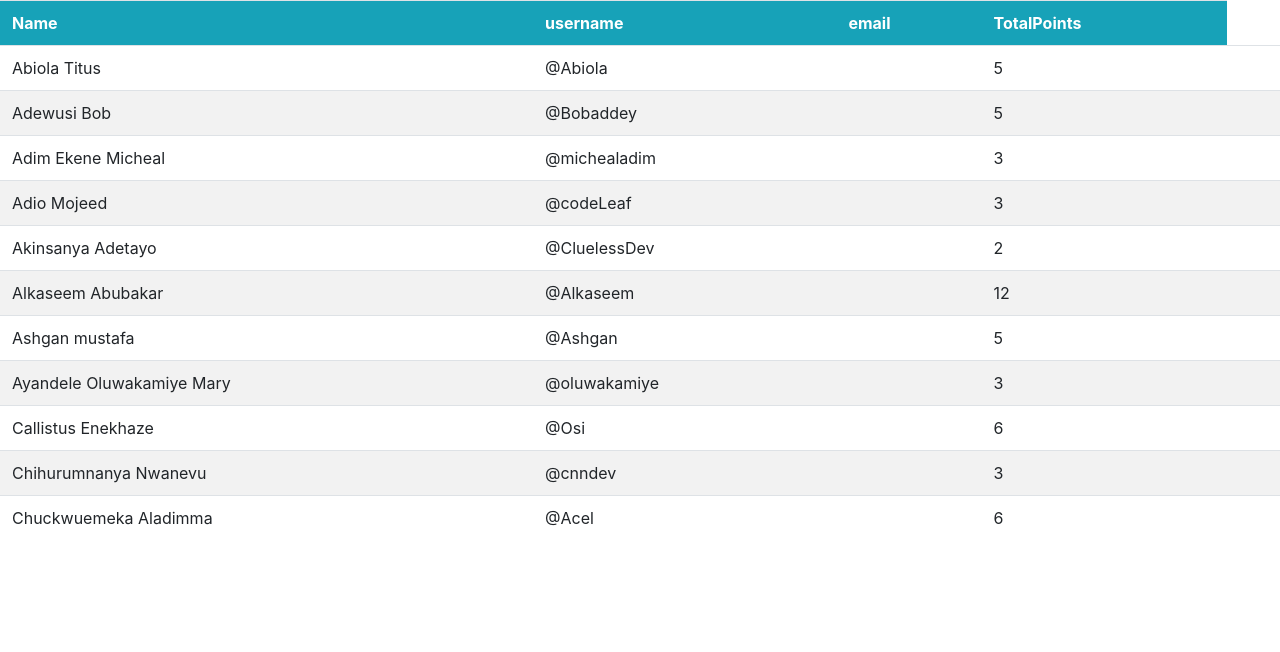
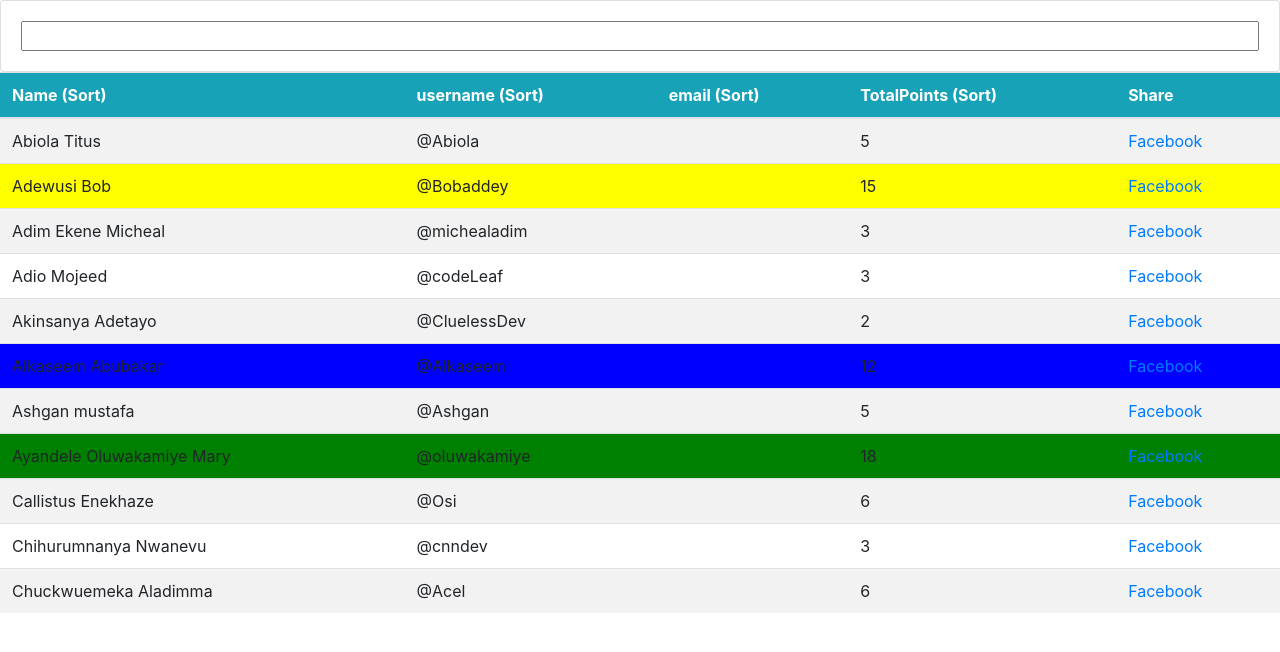
Before and after one commit to Kosiso29/Leaderboard, a plain HTML site: page Index.html in a window 1280 px wide. Drawn offline with nearby package versions, Linux system fonts and the light colour scheme.

Commit message:
Final coding

```diff
--- a/Index.html
+++ b/Index.html
@@ -6,63 +6,176 @@
     th{
         color:#fff;
             }
+    .cursorState{
+      cursor: pointer;
+    }
+    .greenBack{
+      background: green;
+    }
+    .yellowBack{
+      background: yellow;
+    }
+    .blueBack{
+      background: blue;
+    }
 </style>
+
+<div class="row">
+  <div class="col">
+    <div class="card card-body">
+      <input id="search-input" type="text" class="form-contol">
+
+    </div>
+
+  </div>
+
+</div>
 
 
 <table class="table table-striped">
     <tr  class="bg-info">
-        <th>Name</th>
-        <th>username</th>
-        <th>email</th>
-        <th>TotalPoints</th>
+        <th class="cursorState" data-column="name" data-order="desc">Name (Sort) </th>
+        <th class="cursorState" data-column="username" data-order="desc">username (Sort) </th>
+        <th class="cursorState" data-column="email" data-order="desc">email (Sort) </th>
+        <th class="cursorState" data-column="TotalPoints" data-order="desc">TotalPoints (Sort) </th>
+        <th class="cursorState">Share</th>
     </tr>
 
-    <!--tbody id="myTable">
+    <tbody id="myTable">
 
-    </tbody-->
+    </tbody>
 </table>
 
 <script>
+  var myArray = [];
   $(document).ready(function(){
     $.ajax({
       url:"data.json",
       dataType:"json",
       success:function(data){
-        $(data.users).each(function(index,value){
-          var record="<tr><td>"+value.name+"</td><td>"+
+
+          /*var record="<tr><td>"+value.name+"</td><td>"+
             value.username+"</td><td>"+value.email+"</td><td>"+value.TotalPoints+"</td><td>";
-              $("table").append(record);
-        });
+              $("table").append(record);*/
+              myArray = data.users
+              buildTable(myArray)
+              console.log(myArray)
+
       }
     })
-  })
-	/*var myArray = [
-	    {'name':'Michael', 'username':'30', 'email': 'kafoenyi@yahoo.com', 'TotalPoints':'11/10/1989'},
-	    {'name':'Michael', 'username':'30', 'email': 'kafoenyi@yahoo.com', 'TotalPoints':'11/10/1989'},
-	    {'name':'Michael', 'username':'30', 'email': 'kafoenyi@yahoo.com', 'TotalPoints':'11/10/1989'},
-	    {'name':'Michael', 'username':'30', 'email': 'kafoenyi@yahoo.com', 'TotalPoints':'11/10/1989'},
-	    {'name':'Michael', 'username':'30', 'email': 'kafoenyi@yahoo.com', 'TotalPoints':'11/10/1989'},
-	    {'name':'Michael', 'username':'30', 'email': 'kafoenyi@yahoo.com', 'TotalPoints':'11/10/1989'},
-	]
+  });
 
+
+  $('th').on('click', function(){
+    var column = $(this).data('column')
+    var order = $(this).data('order')
+    var text = $(this).html()
+    text = text.substring(0, text.length - 1)
+
+    if(order == 'desc'){
+      $(this).data('order', "asc")
+      myArray = myArray.sort((a,b) => a[column] > b[column] ? 1 : -1)
+      text += '&#9660'
+    }
+    else {
+      $(this).data('order', "desc")
+      myArray = myArray.sort((a,b) => a[column] < b[column] ? 1 : -1)
+      text += '&#9650'
+    }
+    $(this).html(text)
     buildTable(myArray)
+  });
 
+	/*$.ajax({
+		method:'GET',
+		url:'data.json',
+    dataType:'json',
+		success:function(response){
+			myArray = response.data
+			buildTable(myArray)
+			console.log(myArray)
+		}
+	})*/
 
 
 	function buildTable(data){
 		var table = document.getElementById('myTable')
+    table.innerHTML = ''
+    var test = 0;
+    for (var i = 0; i< data.length; i++) {
+      if(data[i].TotalPoints > test){
+        test = data[i].TotalPoints
+      }
+    };
+
+    var test2 = 0;
+    for (var i = 0; i< data.length; i++) {
+      if(data[i].TotalPoints > test2){
+        if(data[i].TotalPoints === test){
+
+        }
+        else {
+          test2 = data[i].TotalPoints
+        }
+
+      }
+    };
+
+    var test3 = 0;
+    for (var i = 0; i< data.length; i++) {
+      if(data[i].TotalPoints > test3){
+        if(data[i].TotalPoints === test || data[i].TotalPoints === test2){
+
+        }
+        else{
+          test3 = data[i].TotalPoints
+        }
+
+      }
+    };
 
 		for (var i = 0; i < data.length; i++){
+      if(data[i].TotalPoints === test){
+        var row = `<tr class="greenBack">
+  							<td>${data[i].name}</td>
+  							<td>${data[i].username}</td>
+  							<td>${data[i].email}</td>
+                <td>${data[i].TotalPoints}</td>
+                <td><a href="https://facebook.com">Facebook</a></td>
+  					  </tr>`
+  			table.innerHTML += row
+      }
+      else if (data[i].TotalPoints === test2) {
+        var row = `<tr class="yellowBack">
+  							<td>${data[i].name}</td>
+  							<td>${data[i].username}</td>
+  							<td>${data[i].email}</td>
+                <td>${data[i].TotalPoints}</td>
+                <td><a href="https://facebook.com">Facebook</a></td>
+  					  </tr>`
+  			table.innerHTML += row
+      }
+      else if (data[i].TotalPoints === test3) {
+        var row = `<tr class="blueBack">
+  							<td>${data[i].name}</td>
+  							<td>${data[i].username}</td>
+  							<td>${data[i].email}</td>
+                <td>${data[i].TotalPoints}</td>
+                <td><a href="https://facebook.com">Facebook</a></td>
+  					  </tr>`
+  			table.innerHTML += row
+      }
+      else{
         var row = `<tr>
   							<td>${data[i].name}</td>
   							<td>${data[i].username}</td>
   							<td>${data[i].email}</td>
                 <td>${data[i].TotalPoints}</td>
+                <td><a href="https://facebook.com">Facebook</a></td>
   					  </tr>`
   			table.innerHTML += row
-
-
       }
-	}*/
+		}
+	};
 
 </script>
--- a/data.json
+++ b/data.json
@@ -4,111 +4,67 @@
    "name": "Abiola Titus",
    "username": "@Abiola",
    "email": "",
-   "TotalPoints": 5,
-   "FULL NAME": "Uyi-Idahor Benard Aiseosa",
-   "USERNAME": "@Aise",
-   "EMAIL": "aiseosauyiidahor@gmail.com",
-   "TOTAL POINTS": 39
+   "TotalPoints": 5
  },
  {
    "name": "Adewusi Bob",
    "username": "@Bobaddey",
    "email": "",
-   "TotalPoints": 5,
-   "FULL NAME": "Dikamsi Young Udochi",
-   "USERNAME": "@dikamsi",
-   "EMAIL": "youngudochi15@gmail.com",
-   "TOTAL POINTS": 27
+   "TotalPoints": 15
  },
  {
    "name": "Adim Ekene Micheal ",
    "username": "@michealadim",
    "email": "",
-   "TotalPoints": 3,
-   "FULL NAME": "",
-   "USERNAME": "@Zurikss ",
-   "EMAIL": "",
-   "TOTAL POINTS": 26
+   "TotalPoints": 3
  },
  {
    "name": "Adio Mojeed",
    "username": "@codeLeaf",
    "email": "",
-   "TotalPoints": 3,
-   "FULL NAME": "",
-   "USERNAME": "@cummings",
-   "EMAIL": "princesskcummings@yahoo.com",
-   "TOTAL POINTS": 25
+   "TotalPoints": 3
  },
  {
    "name": "Akinsanya Adetayo",
    "username": "@CluelessDev",
    "email": "",
-   "TotalPoints": 2,
-   "FULL NAME": "Paul Olwabukunmi Shotolu",
-   "USERNAME": "@paul",
-   "EMAIL": "paulshotolu@gmail.com",
-   "TOTAL POINTS": 24
+   "TotalPoints": 2
  },
  {
    "name": "Alkaseem Abubakar",
    "username": "@Alkaseem",
    "email": "",
-   "TotalPoints": 12,
-   "FULL NAME": "",
-   "USERNAME": "@thecodeddesigner",
-   "EMAIL": "",
-   "TOTAL POINTS": 23
+   "TotalPoints": 12
  },
  {
    "name": "Ashgan mustafa",
    "username": "@Ashgan",
    "email": "",
-   "TotalPoints": 5,
-   "FULL NAME": "Joseph Kalu",
-   "USERNAME": "@BigJoe",
-   "EMAIL": "mrjosephkalu@gmail.com",
-   "TOTAL POINTS": 23
+   "TotalPoints": 5
  },
  {
    "name": "Ayandele Oluwakamiye Mary",
    "username": "@oluwakamiye",
    "email": "",
-   "TotalPoints": 3,
-   "FULL NAME": "Udumukwu Daniel",
-   "USERNAME": "@Nonso",
-   "EMAIL": "udanny6@gmail.com",
-   "TOTAL POINTS": 19
+   "TotalPoints": 18
  },
  {
    "name": "Callistus Enekhaze",
    "username": "@Osi ",
    "email": "",
-   "TotalPoints": 6,
-   "FULL NAME": "Akinwale ADETOLA",
-   "USERNAME": "@Hackinwale",
-   "EMAIL": "",
-   "TOTAL POINTS": 19
+   "TotalPoints": 6
  },
  {
    "name": "Chihurumnanya Nwanevu",
    "username": "@cnndev",
    "email": "",
-   "TotalPoints": 3,
-   "FULL NAME": "Bolu Akinsola",
-   "USERNAME": "@boluakins",
-   "EMAIL": "",
-   "TOTAL POINTS": 19
+   "TotalPoints": 3
  },
  {
    "name": "Chuckwuemeka Aladimma",
    "username": "@Acel ",
    "email": "",
-   "TotalPoints": 6,
-   "FULL NAME": "Juliana Orji",
-   "USERNAME": "@juliaorji",
-   "EMAIL": "julianamonday@gmail.com",
-   "TOTAL POINTS": 18.5
+   "TotalPoints": 6
  }
 ]
 }
```
Lines whose indentation alone changed are shown as unchanged.
